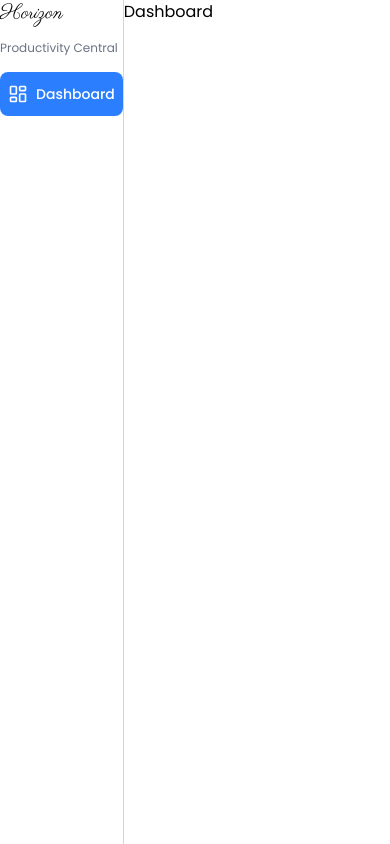
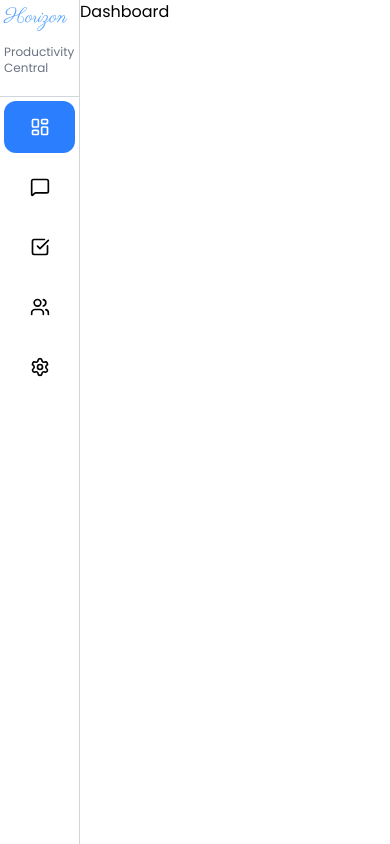
Before and after one commit to blessed-winner/Horizon, a React app in the folder frontend/: page /admin in a window 390 px wide. Built offline with nearby package versions, Linux system fonts and the light colour scheme; the HTML template or start-up script is replaced by a standard one.

Commit message:
Responsive sidebar component

```diff
--- a/frontend/src/App.tsx
+++ b/frontend/src/App.tsx
@@ -17,7 +17,7 @@ const App = () => {
                 <Route index element = { <Dashboard/> }/>
                 <Route path="chat" element = { <Chat/> }/>
                 <Route path="team" element = { <Team/> }/>
-                <Route path="Settings" element = { <Settings/> }/>
+                <Route path="settings" element = { <Settings/> }/>
                 <Route path="tasks" element = { <Tasks/> }/>
            </Route>
       </Routes>
--- a/frontend/src/components/Sidebar.tsx
+++ b/frontend/src/components/Sidebar.tsx
@@ -1,17 +1,36 @@
-import { LayoutDashboard} from "lucide-react"
+import { LayoutDashboard, MessageSquare, Settings, SquareCheckBig, Users} from "lucide-react"
 import { NavLink } from "react-router-dom"
 const Sidebar = () => {
   return (
-    <div className="flex flex-col min-h-screen md:p-6 border-r border-gray-300">
-        <div className="space-y-3 mb-4">
-            <h2 className="text-xl" style={{fontFamily:'Parisienne'}}>Horizon</h2>
-            <p className="text-gray-500 text-xs">Productivity Central</p>
+    <div className="flex flex-col min-h-screen w-20 lg:w-60 border-r border-gray-300">
+        <div className="space-y-3 p-1 mx-auto lg:p-4">
+            <h2 className="text-xl lg:text-3xl text-blue-400" style={{fontFamily:'Parisienne'}}>Horizon</h2>
+            <p className="text-gray-500  text-xs">Productivity Central</p>
         </div>
-        <div className="space-y-2">
-            <NavLink end={true} to='/admin' className={({isActive}) =>`flex gap-2 text-sm items-center font-medium px-2 py-3 rounded-lg ${isActive && 'bg-blue-500 text-white'}`}>
-                <LayoutDashboard className="w-5 h-5"/>
-                <p>Dashboard</p>
-            </NavLink>
+        <div className="space-y-2 mt-4 border-t border-gray-300 p-1 lg:p-4">
+           <NavLink end={true} to='/admin' className={({isActive})=>`flex py-3.5 px-3 md:px-9 items-center justify-center lg:justify-start rounded-xl text-sm gap-3 min-w-0 ${isActive && " bg-blue-500 text-white font-medium"}`} >
+            <LayoutDashboard className='min-w-4 w-5' />
+            <p className='hidden md:inline-block'>Dashboard</p>
+        </NavLink>
+             <NavLink to='/admin/chat' className={({isActive})=>`flex py-3.5 px-3 md:px-9 items-center justify-center lg:justify-start rounded-xl text-sm gap-3 min-w-0 ${isActive && " bg-blue-500 text-white font-medium"}`} >
+            <MessageSquare className='min-w-4 w-5' />
+            <p className='hidden md:inline-block'>Chat</p>
+        </NavLink>
+
+             <NavLink to='/admin/tasks' className={({isActive})=>`flex py-3.5 px-3 md:px-9 items-center justify-center lg:justify-start rounded-xl text-sm gap-3 min-w-0 ${isActive && " bg-blue-500 text-white font-medium"}`} >
+            <SquareCheckBig className='min-w-4 w-5' />
+            <p className='hidden md:inline-block'>Tasks</p>
+        </NavLink>
+
+              <NavLink to='/admin/team' className={({isActive})=>`flex py-3.5 px-3 md:px-9 items-center justify-center lg:justify-start rounded-xl text-sm gap-3 min-w-0 ${isActive && " bg-blue-500 text-white font-medium"}`} >
+            <Users className='min-w-4 w-5' />
+            <p className='hidden md:inline-block'>Team</p>
+        </NavLink>
+
+             <NavLink to='/admin/settings' className={({isActive})=>`flex py-3.5 px-3 md:px-9 items-center justify-center lg:justify-start rounded-xl text-sm gap-3 min-w-0 ${isActive && " bg-blue-500 text-white font-medium"}`} >
+            <Settings className='min-w-4 w-5' />
+            <p className='hidden md:inline-block'>Settings</p>
+        </NavLink>
         </div>
     </div>
   )
```
